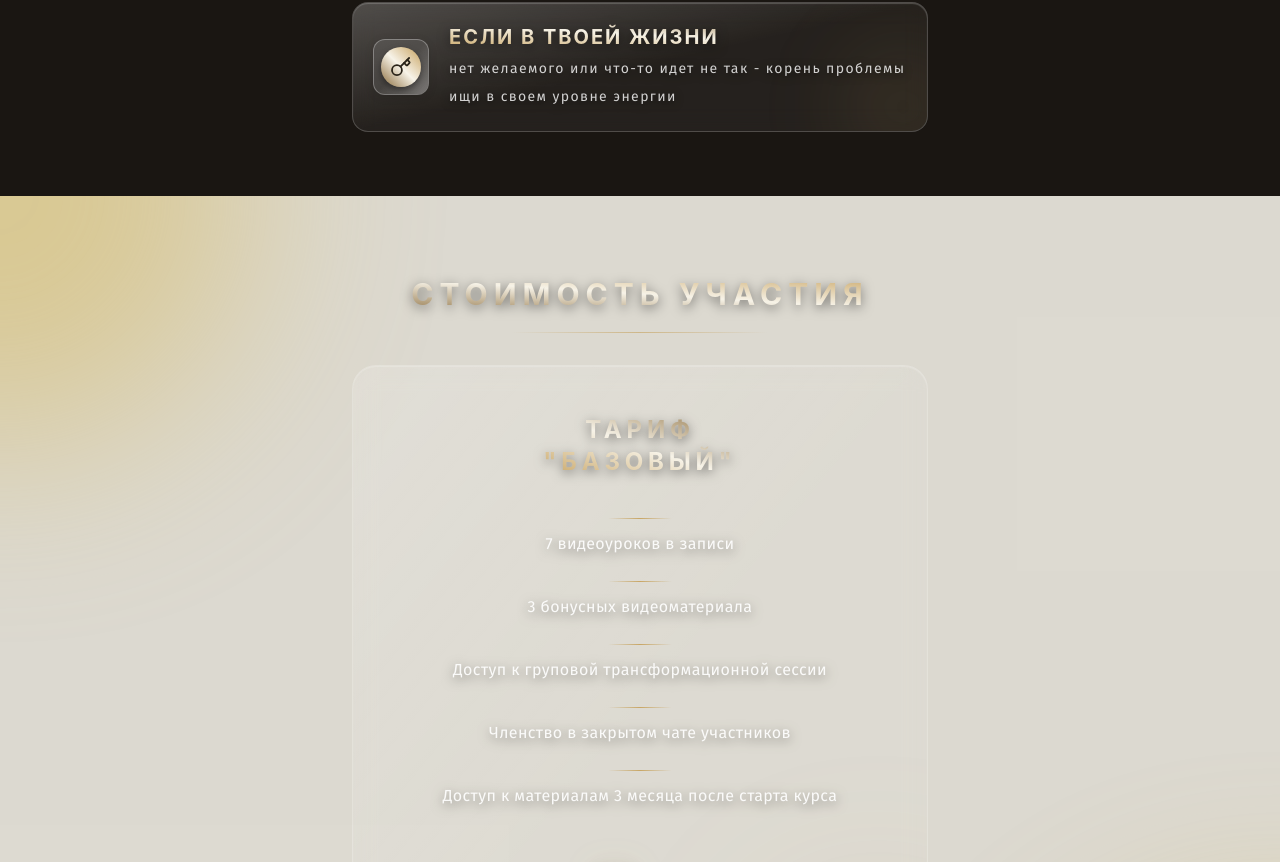
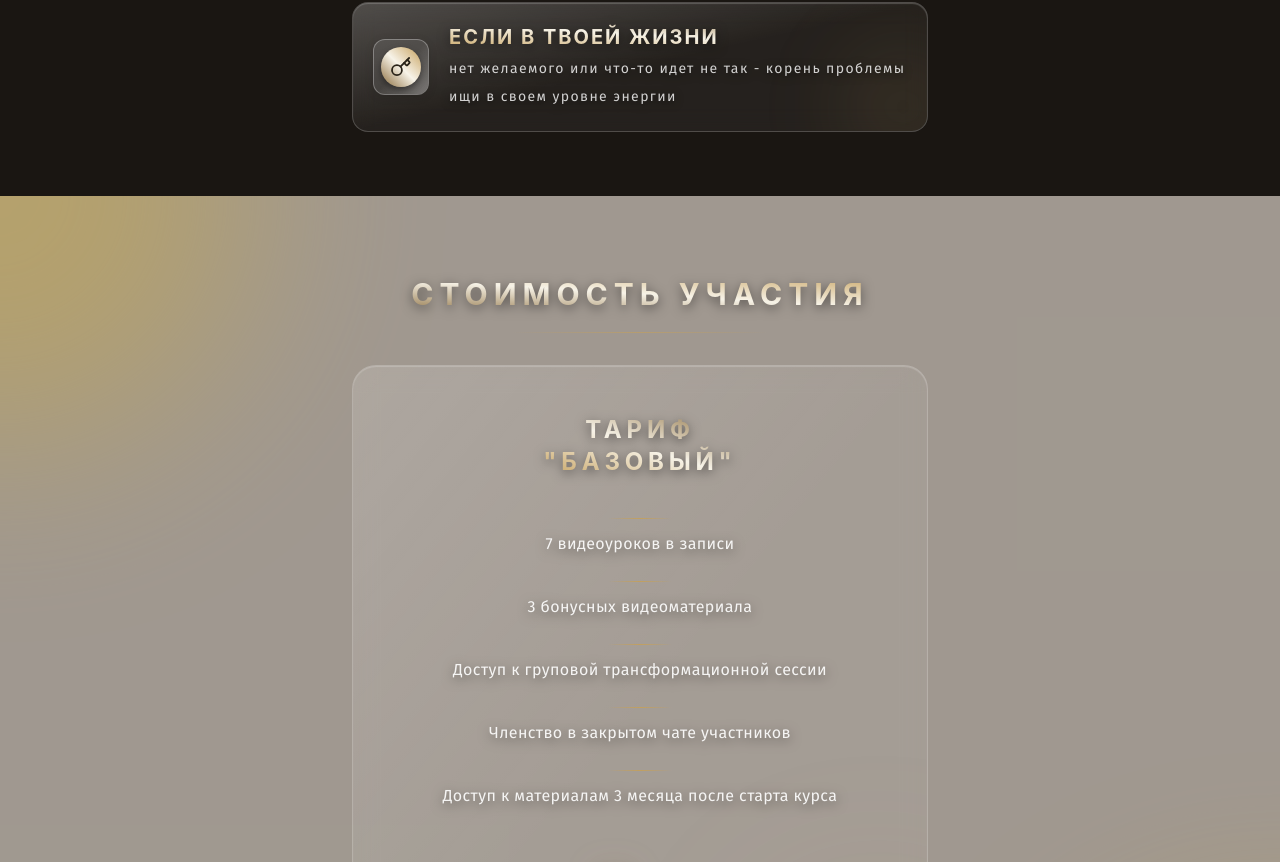
Before and after one commit to Claw99/liubov_course, a React (Vite) app: page / in a window 1280 px wide. Shown: the part 2478-3340 px from the top of the page. Built offline with nearby package versions, Linux system fonts and the light colour scheme.

Commit message:
feat: changing pre cast123456788878

```diff
--- a/src/sections/Pricing.jsx
+++ b/src/sections/Pricing.jsx
@@ -19,9 +19,9 @@ export const Pricing = () => {
   return (
     <section
       id="pricing"
-      className="relative bg-[#F5F2E8] py-20 px-5 overflow-hidden"
+      className="relative bg-[#E5DACE] py-20 px-5 overflow-hidden"
     >
-      <div className="absolute inset-0 bg-black/10 pointer-events-none z-0" />
+      <div className="absolute inset-0 bg-black/30 pointer-events-none z-0" />
       {/* Золотые переливы по углам (оба в насыщенном бронзовом стиле) */}
       {/* БЛАГОРОДНЫЕ ЗОЛОТЫЕ ПЕРЕЛИВЫ (Античное золото, без желтизны) */}
       {/* НАСТОЯЩЕЕ ЗОЛОТО (без лишних подтонов) */}
```
